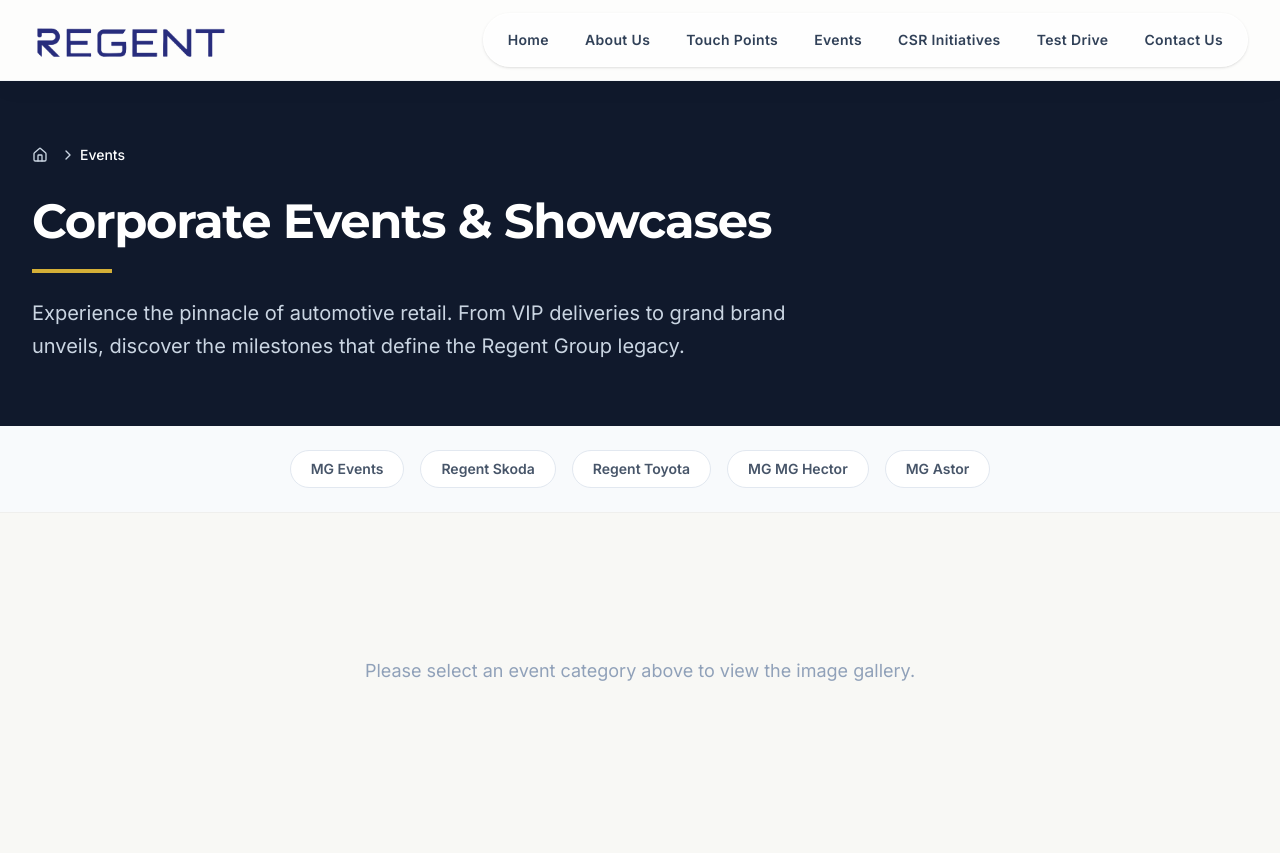
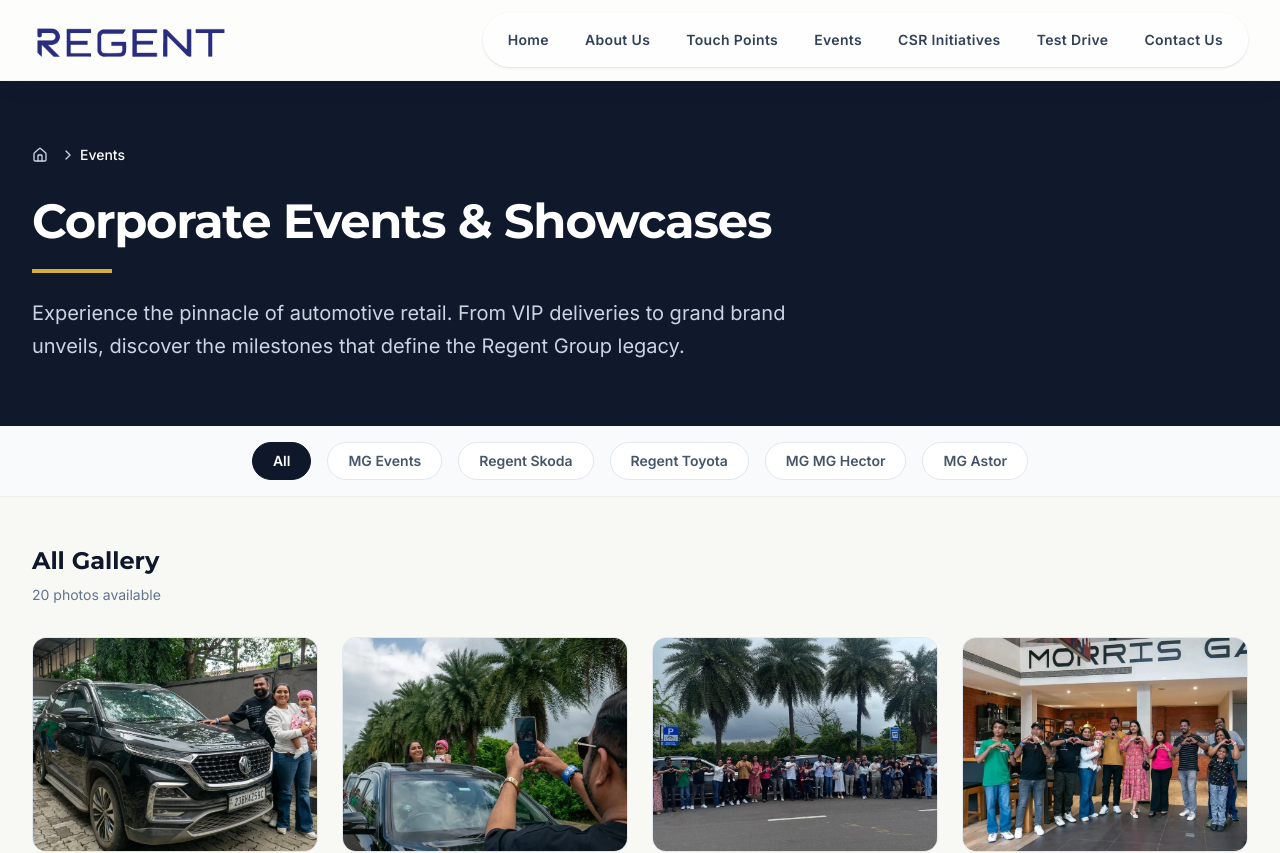
Before and after one commit to SnigdhaKubal/regent-group, a Next.js app: page /events in a window 1280 px wide. Shown: the top 853 px of the page. Built offline with nearby package versions, Linux system fonts and the light colour scheme.

Commit message:
added ALL section in chipbar of events

```diff
--- a/src/app/events/page.tsx
+++ b/src/app/events/page.tsx
@@ -7,6 +7,7 @@
 /* ──────────────────────── DATA ──────────────────────── */
 
 const categories = [
+  "All",
   "MG Events",
   "Regent Skoda",
   "Regent Toyota",
@@ -51,11 +52,13 @@
 /* ──────────────────────── PAGE COMPONENT ──────────────────────── */
 
 export default function EventsPage() {
-  const [activeTab, setActiveTab] = useState<number | null>(null);
+  const [activeTab, setActiveTab] = useState<number>(0);
   const [lightboxIndex, setLightboxIndex] = useState<number | null>(null);
 
-  const currentCategory = activeTab !== null ? categories[activeTab] : null;
-  const currentImages = currentCategory ? categoryImages[currentCategory] || [] : [];
+  const currentCategory = categories[activeTab];
+  const currentImages = currentCategory === "All"
+    ? Object.values(categoryImages).flat()
+    : categoryImages[currentCategory] || [];
 
   const closeLightbox = () => setLightboxIndex(null);
   const prevImage = () => {
@@ -105,7 +108,7 @@
       </section>
 
       {/* Events Filter Buttons */}
-      <section className="border-b border-border/50 bg-slate-50 py-6 sticky top-20 z-40">
+      <section className="border-b border-border/50 bg-slate-50 py-4 sticky top-20 z-40">
         <div className="mx-auto w-full max-w-7xl px-4 sm:px-6 lg:px-12">
           <div className="flex flex-wrap justify-center gap-3 md:gap-4 items-center">
             {categories.map((category, idx) => {
@@ -134,7 +137,7 @@
       </section>
 
       {/* Image Gallery */}
-      <section className="py-16 md:py-24">
+      <section className="py-8 md:py-12">
         <div className="container mx-auto px-4 sm:px-6 lg:px-8 max-w-7xl">
           {currentCategory ? (
             <>
```
